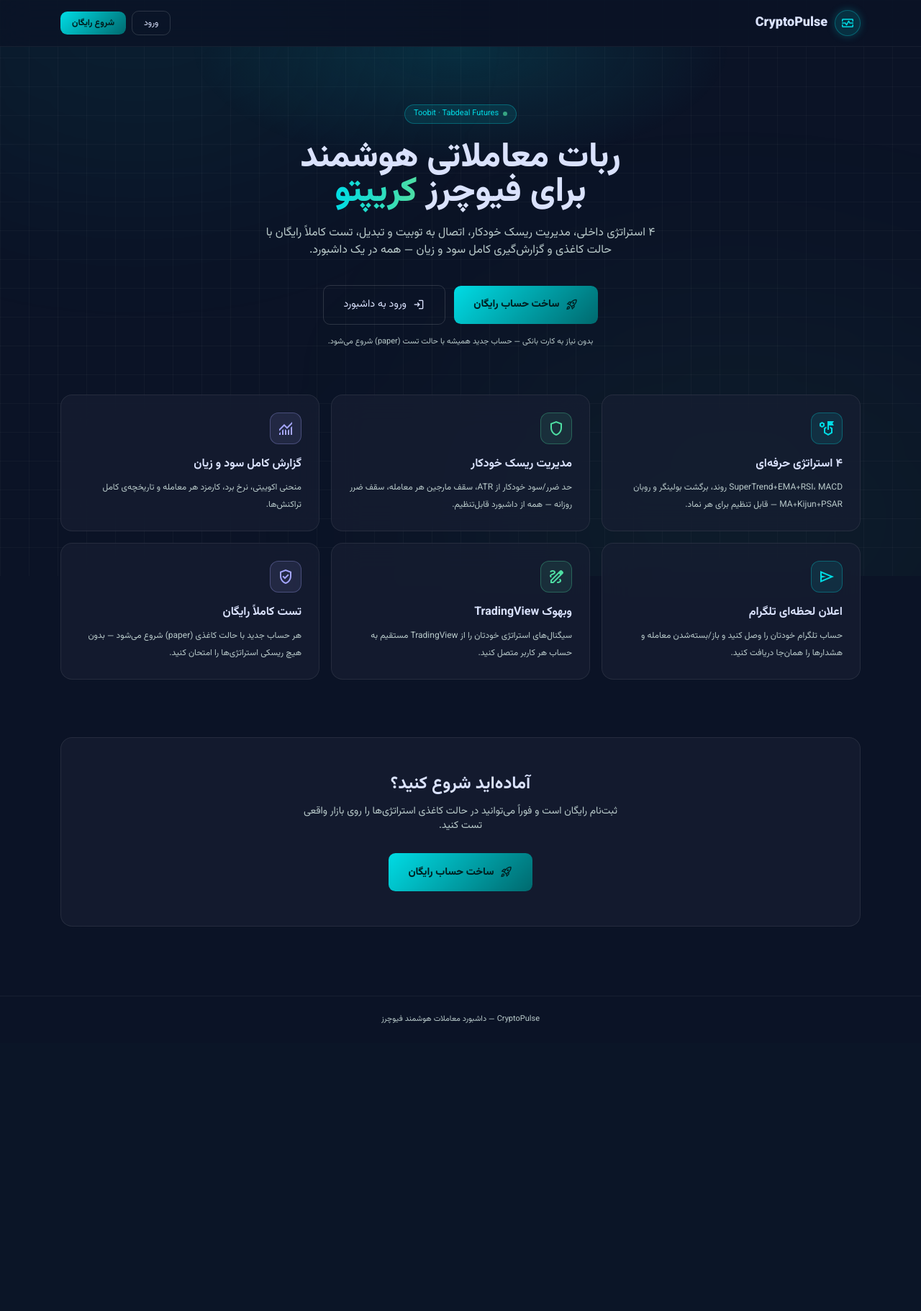
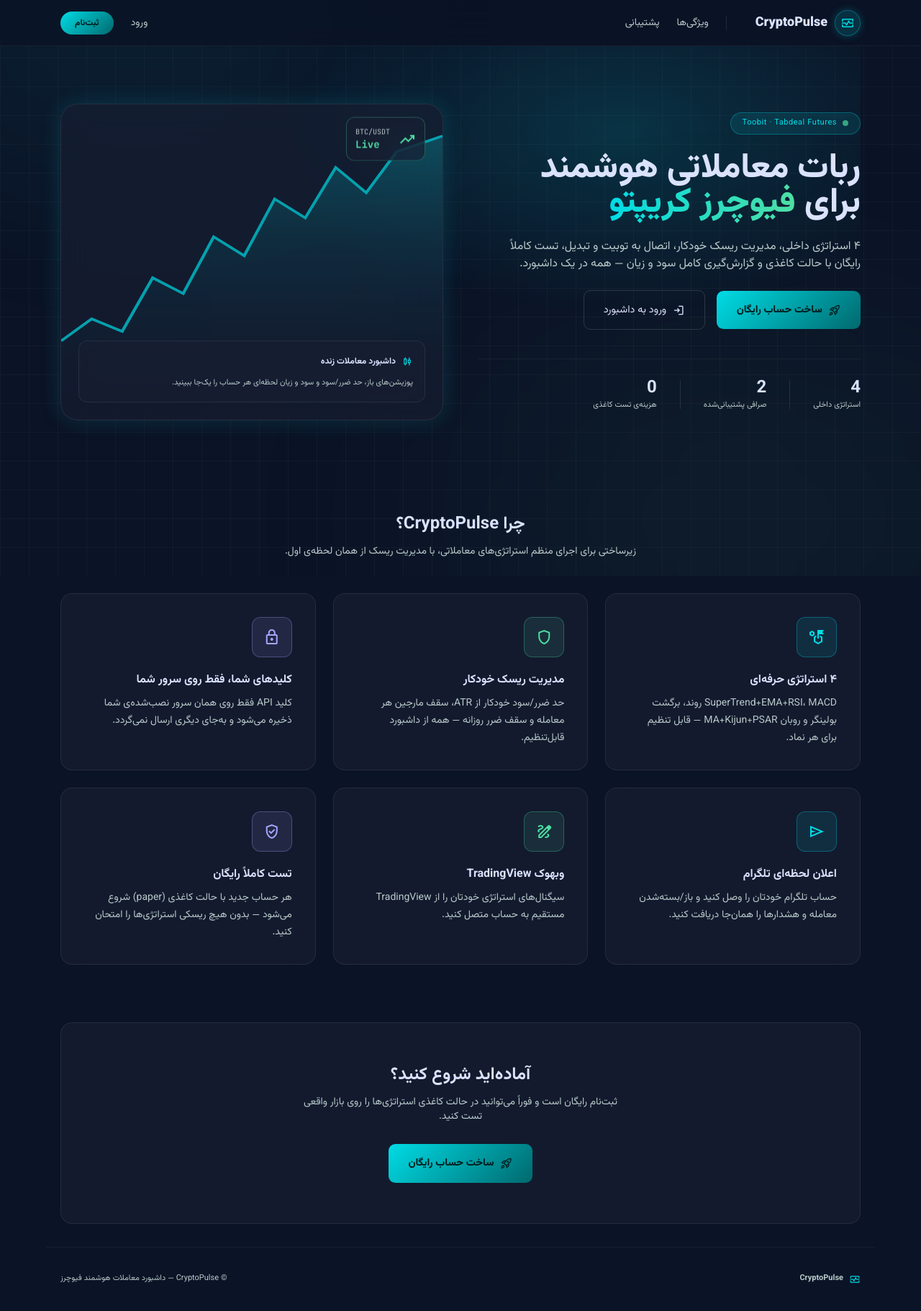
Before and after one commit to For256256/crypto-bot, a FastAPI app: page / in a window 1280 px wide. Shown: the whole page at 72% size. Before the commit the page ends 1422 px from the top, so only its background shows below. Run offline with FastAPI, Linux system fonts and the light colour scheme; some libraries are stand-ins or nearby versions.

Commit message:
style: match landing page layout to the provided mockup more closely (#31)
Follow-up to the CryptoPulse rebrand - the user shared a screenshot of
the actual Stitch mockup (nav bar, two-column hero with a chart visual,
stat badges, feature-card grid, "top bots" showcase) and asked for a
closer visual match.

Rebuilt to mirror that layout: a proper nav bar (logo, feature anchor
link, support link, login/signup), a two-column hero (headline + CTAs
on one side, a glass panel with an abstract chart line and a floating
"BTC/USDT" ticker card on the other), and a 6-card feature grid.

The mockup's "Top Bots" marketplace section and its $2.4B+/15K+ stat
badges were fabricated numbers for a subscribe-to-a-bot marketplace
feature that doesn't exist in this product - confirmed with the user
not to publish those as real. Replaced the stat badges with true facts
(4 strategies, 2 exchanges, free paper testing) and dropped the fake
bot cards entirely in favor of the existing truthful feature grid and
CTA section.

Co-authored-by: Claude <noreply@anthropic.com>

```diff
--- a/app/templates/landing.html
+++ b/app/templates/landing.html
@@ -34,8 +34,11 @@ tailwind.config = { theme: { extend: { colors: {
   }
   .btn-ghost-lg:hover { background: rgba(0,220,229,.08); border-color: #00dce555; }
   .text-gradient { background: linear-gradient(90deg, #00dce5, #4edea3); -webkit-background-clip: text; background-clip: text; -webkit-text-fill-color: transparent; }
-  .hero-glow { position: absolute; inset: 0; z-index: -1; pointer-events: none; background: radial-gradient(60% 50% at 50% 0%, rgba(0,220,229,.14), transparent 70%); }
+  .hero-glow { position: absolute; inset: 0; z-index: -1; pointer-events: none; background: radial-gradient(60% 60% at 70% 20%, rgba(0,220,229,.16), transparent 70%); }
   .bg-grid { background-size: 40px 40px; background-image: linear-gradient(to right, rgba(255,255,255,.03) 1px, transparent 1px), linear-gradient(to bottom, rgba(255,255,255,.03) 1px, transparent 1px); }
+  .neon-glow { box-shadow: 0 0 30px rgba(0,220,229,.15); }
+  @keyframes floaty { 0%, 100% { transform: translateY(0); } 50% { transform: translateY(-8px); } }
+  .animate-float { animation: floaty 4s ease-in-out infinite; }
 </style>
 </head>
 <body class="min-h-screen overflow-x-hidden">
@@ -44,91 +47,167 @@ tailwind.config = { theme: { extend: { colors: {
   <div class="absolute bottom-[-20%] right-[-10%] w-[60%] h-[60%] rounded-full bg-secondary/5 blur-[150px]"></div>
 </div>
 
-<header class="sticky top-0 z-30 bg-surface/80 backdrop-blur-xl border-b border-white/5">
-  <div class="max-w-6xl mx-auto flex items-center justify-between px-5 py-3.5">
-    <div class="flex items-center gap-2.5">
+<!-- نوار بالا -->
+<nav class="sticky top-0 z-30 bg-surface/80 backdrop-blur-xl border-b border-white/5 h-16 flex items-center">
+  <div class="max-w-6xl mx-auto w-full flex items-center justify-between px-5">
+    <div class="flex items-center gap-6">
+      <a href="/" class="flex items-center gap-2.5">
         <div class="w-9 h-9 rounded-full bg-primary/15 flex items-center justify-center border border-primary/30" style="box-shadow:0 0 12px rgba(0,220,229,.25)">
           <span class="material-symbols-outlined text-primary text-xl">monitor_heart</span>
         </div>
         <span class="font-headline text-lg font-black">CryptoPulse</span>
-    </div>
-    <div class="flex items-center gap-2">
-      <a href="/login" class="btn-ghost-lg !py-2 !px-4 text-xs">ورود</a>
-      <a href="/register" class="btn-gradient !py-2 !px-4 text-xs">شروع رایگان</a>
+      </a>
+      <div class="hidden md:flex gap-6 items-center mr-4 pr-6 border-r border-white/10">
+        <a class="text-on-surface-variant text-sm hover:text-primary transition-colors" href="#features">ویژگی‌ها</a>
+        <a class="text-on-surface-variant text-sm hover:text-primary transition-colors" href="/support">پشتیبانی</a>
       </div>
     </div>
-</header>
+    <div class="flex items-center gap-3">
+      <a href="/login" class="text-on-surface-variant hover:text-primary transition-colors text-sm px-3 py-2">ورود</a>
+      <a href="/register" class="btn-gradient !py-2 !px-5 text-xs !rounded-full">ثبت‌نام</a>
+    </div>
+  </div>
+</nav>
 
-<section class="relative max-w-4xl mx-auto px-5 pt-20 pb-16 text-center">
+<main class="max-w-6xl mx-auto px-5">
+  <!-- هیرو -->
+  <section class="relative min-h-[70vh] flex flex-col md:flex-row items-center justify-between gap-12 py-16 md:py-20">
     <div class="hero-glow"></div>
-  <span class="inline-flex items-center gap-1.5 text-[11px] text-primary bg-primary/10 border border-primary/30 rounded-full px-3 py-1 mb-6">
-    <span class="w-1.5 h-1.5 rounded-full bg-secondary animate-pulse"></span> Toobit · Tabdeal Futures
-  </span>
-  <h1 class="font-headline text-3xl md:text-5xl font-extrabold leading-tight mb-5">
-    ربات معاملاتی هوشمند<br>برای فیوچرز <span class="text-gradient">کریپتو</span>
+    <div class="w-full md:w-1/2 flex flex-col gap-6 text-center md:text-right">
+      <div class="inline-flex items-center gap-2 bg-primary/10 border border-primary/30 rounded-full px-4 py-1.5 w-fit mx-auto md:mx-0">
+        <span class="w-2 h-2 rounded-full bg-secondary animate-pulse"></span>
+        <span class="text-[11px] text-primary tracking-wider">Toobit · Tabdeal Futures</span>
+      </div>
+      <h1 class="font-headline text-3xl md:text-5xl font-extrabold leading-tight">
+        ربات معاملاتی هوشمند<br>برای <span class="text-gradient">فیوچرز کریپتو</span>
       </h1>
-  <p class="text-on-surface-variant text-sm md:text-base max-w-xl mx-auto mb-9 leading-8">
+      <p class="text-on-surface-variant text-sm md:text-base max-w-lg mx-auto md:mx-0 leading-relaxed">
         ۴ استراتژی داخلی، مدیریت ریسک خودکار، اتصال به توبیت و تبدیل، تست کاملاً رایگان با
         حالت کاغذی و گزارش‌گیری کامل سود و زیان — همه در یک داشبورد.
       </p>
-  <div class="flex flex-col sm:flex-row items-center justify-center gap-3">
-    <a href="/register" class="btn-gradient flex items-center gap-2">
+      <div class="flex flex-col sm:flex-row items-center gap-4 justify-center md:justify-start">
+        <a href="/register" class="w-full sm:w-auto btn-gradient flex items-center justify-center gap-2">
           <span class="material-symbols-outlined text-lg">rocket_launch</span> ساخت حساب رایگان
         </a>
-    <a href="/login" class="btn-ghost-lg flex items-center gap-2">
+        <a href="/login" class="w-full sm:w-auto btn-ghost-lg flex items-center justify-center gap-2">
           <span class="material-symbols-outlined text-lg">login</span> ورود به داشبورد
         </a>
       </div>
-  <p class="text-[11px] text-on-surface-variant mt-4">بدون نیاز به کارت بانکی — حساب جدید همیشه با حالت تست (paper) شروع می‌شود.</p>
-</section>
+      <div class="flex items-center justify-center md:justify-start gap-8 mt-4 border-t border-white/5 pt-6">
+        <div class="flex flex-col">
+          <span class="font-headline text-2xl font-bold mono-num text-right" dir="ltr">4</span>
+          <span class="text-[11px] text-on-surface-variant">استراتژی داخلی</span>
+        </div>
+        <div class="w-px h-10 bg-white/10"></div>
+        <div class="flex flex-col">
+          <span class="font-headline text-2xl font-bold mono-num text-right" dir="ltr">2</span>
+          <span class="text-[11px] text-on-surface-variant">صرافی پشتیبانی‌شده</span>
+        </div>
+        <div class="w-px h-10 bg-white/10"></div>
+        <div class="flex flex-col">
+          <span class="font-headline text-2xl font-bold mono-num text-right" dir="ltr">0</span>
+          <span class="text-[11px] text-on-surface-variant">هزینه‌ی تست کاغذی</span>
+        </div>
+      </div>
+    </div>
 
-<main class="max-w-6xl mx-auto px-5 pb-24 flex flex-col gap-20">
-  <section class="grid grid-cols-1 md:grid-cols-3 gap-4">
-    <div class="glass-card rounded-2xl p-6">
-      <div class="w-11 h-11 rounded-xl bg-primary/10 border border-primary/30 flex items-center justify-center mb-4">
-        <span class="material-symbols-outlined text-primary">strategy</span>
+    <!-- ویژوال هیرو -->
+    <div class="w-full md:w-1/2 relative h-[340px] md:h-[440px] flex items-center justify-center">
+      <div class="absolute inset-0 glass-card neon-glow rounded-3xl overflow-hidden">
+        <svg class="absolute inset-0 w-full h-full opacity-70" preserveAspectRatio="none" viewBox="0 0 100 100">
+          <defs>
+            <linearGradient id="heroGrad" x1="0%" y1="0%" x2="0%" y2="100%">
+              <stop offset="0%" stop-color="#00dce5" stop-opacity="0.35"/>
+              <stop offset="100%" stop-color="#0b1326" stop-opacity="0"/>
+            </linearGradient>
+          </defs>
+          <path d="M0,75 L8,68 L16,72 L24,55 L32,60 L40,42 L48,48 L56,30 L64,36 L72,20 L80,28 L88,15 L100,10 L100,100 L0,100 Z" fill="url(#heroGrad)"/>
+          <path d="M0,75 L8,68 L16,72 L24,55 L32,60 L40,42 L48,48 L56,30 L64,36 L72,20 L80,28 L88,15 L100,10" fill="none" stroke="#00dce5" stroke-width="0.8"/>
+        </svg>
+        <div class="absolute top-6 right-6 glass-card p-3 rounded-xl border-secondary/30 flex items-center gap-3 animate-float">
+          <span class="material-symbols-outlined text-secondary" style="font-variation-settings:'FILL' 1">trending_up</span>
+          <div class="flex flex-col dir-ltr text-left" dir="ltr">
+            <span class="text-[10px] text-on-surface-variant mono-num">BTC/USDT</span>
+            <span class="text-sm font-bold text-secondary mono-num">Live</span>
           </div>
-      <h3 class="font-headline font-bold mb-2">۴ استراتژی حرفه‌ای</h3>
-      <p class="text-on-surface-variant text-xs leading-6">SuperTrend+EMA+RSI، MACD روند، برگشت بولینگر و روبان MA+Kijun+PSAR — قابل تنظیم برای هر نماد.</p>
         </div>
-    <div class="glass-card rounded-2xl p-6">
-      <div class="w-11 h-11 rounded-xl bg-secondary/10 border border-secondary/30 flex items-center justify-center mb-4">
-        <span class="material-symbols-outlined text-secondary">shield</span>
+        <div class="absolute bottom-6 left-6 right-6 glass-card p-4 rounded-xl">
+          <div class="flex items-center gap-2 mb-2">
+            <span class="material-symbols-outlined text-primary text-base">candlestick_chart</span>
+            <span class="text-xs font-bold">داشبورد معاملات زنده</span>
           </div>
-      <h3 class="font-headline font-bold mb-2">مدیریت ریسک خودکار</h3>
-      <p class="text-on-surface-variant text-xs leading-6">حد ضرر/سود خودکار از ATR، سقف مارجین هر معامله، سقف ضرر روزانه — همه از داشبورد قابل‌تنظیم.</p>
+          <p class="text-[11px] text-on-surface-variant leading-5">پوزیشن‌های باز، حد ضرر/سود و سود و زیان لحظه‌ای هر حساب را یک‌جا ببینید.</p>
         </div>
-    <div class="glass-card rounded-2xl p-6">
-      <div class="w-11 h-11 rounded-xl bg-tertiary/10 border border-tertiary/30 flex items-center justify-center mb-4">
-        <span class="material-symbols-outlined" style="color:#a5a6ff">monitoring</span>
       </div>
-      <h3 class="font-headline font-bold mb-2">گزارش کامل سود و زیان</h3>
-      <p class="text-on-surface-variant text-xs leading-6">منحنی اکوییتی، نرخ برد، کارمزد هر معامله و تاریخچه‌ی کامل تراکنش‌ها.</p>
-    </div>
-    <div class="glass-card rounded-2xl p-6">
-      <div class="w-11 h-11 rounded-xl bg-primary/10 border border-primary/30 flex items-center justify-center mb-4">
-        <span class="material-symbols-outlined text-primary">send</span>
-      </div>
-      <h3 class="font-headline font-bold mb-2">اعلان لحظه‌ای تلگرام</h3>
-      <p class="text-on-surface-variant text-xs leading-6">حساب تلگرام خودتان را وصل کنید و باز/بسته‌شدن معامله و هشدارها را همان‌جا دریافت کنید.</p>
-    </div>
-    <div class="glass-card rounded-2xl p-6">
-      <div class="w-11 h-11 rounded-xl bg-secondary/10 border border-secondary/30 flex items-center justify-center mb-4">
-        <span class="material-symbols-outlined text-secondary">draw</span>
-      </div>
-      <h3 class="font-headline font-bold mb-2">وبهوک TradingView</h3>
-      <p class="text-on-surface-variant text-xs leading-6">سیگنال‌های استراتژی خودتان را از TradingView مستقیم به حساب هر کاربر متصل کنید.</p>
-    </div>
-    <div class="glass-card rounded-2xl p-6">
-      <div class="w-11 h-11 rounded-xl bg-tertiary/10 border border-tertiary/30 flex items-center justify-center mb-4">
-        <span class="material-symbols-outlined" style="color:#a5a6ff">verified_user</span>
-      </div>
-      <h3 class="font-headline font-bold mb-2">تست کاملاً رایگان</h3>
-      <p class="text-on-surface-variant text-xs leading-6">هر حساب جدید با حالت کاغذی (paper) شروع می‌شود — بدون هیچ ریسکی استراتژی‌ها را امتحان کنید.</p>
     </div>
   </section>
 
-  <section class="glass-card rounded-2xl p-8 md:p-12 text-center">
+  <!-- ویژگی‌ها -->
+  <section id="features" class="flex flex-col gap-12 py-12">
+    <div class="text-center max-w-2xl mx-auto flex flex-col gap-3">
+      <h2 class="font-headline text-2xl font-bold">چرا CryptoPulse؟</h2>
+      <p class="text-on-surface-variant text-sm">زیرساختی برای اجرای منظم استراتژی‌های معاملاتی، با مدیریت ریسک از همان لحظه‌ی اول.</p>
+    </div>
+    <div class="grid grid-cols-1 md:grid-cols-3 gap-6">
+      <div class="glass-card p-8 rounded-2xl flex flex-col gap-5 group">
+        <div class="w-14 h-14 rounded-xl bg-primary/10 border border-primary/30 flex items-center justify-center group-hover:scale-110 transition-transform">
+          <span class="material-symbols-outlined text-primary text-2xl">strategy</span>
+        </div>
+        <div>
+          <h3 class="font-bold mb-2">۴ استراتژی حرفه‌ای</h3>
+          <p class="text-on-surface-variant text-sm leading-6">SuperTrend+EMA+RSI، MACD روند، برگشت بولینگر و روبان MA+Kijun+PSAR — قابل تنظیم برای هر نماد.</p>
+        </div>
+      </div>
+      <div class="glass-card p-8 rounded-2xl flex flex-col gap-5 group">
+        <div class="w-14 h-14 rounded-xl bg-secondary/10 border border-secondary/30 flex items-center justify-center group-hover:scale-110 transition-transform">
+          <span class="material-symbols-outlined text-secondary text-2xl">shield</span>
+        </div>
+        <div>
+          <h3 class="font-bold mb-2">مدیریت ریسک خودکار</h3>
+          <p class="text-on-surface-variant text-sm leading-6">حد ضرر/سود خودکار از ATR، سقف مارجین هر معامله و سقف ضرر روزانه — همه از داشبورد قابل‌تنظیم.</p>
+        </div>
+      </div>
+      <div class="glass-card p-8 rounded-2xl flex flex-col gap-5 group">
+        <div class="w-14 h-14 rounded-xl bg-tertiary/10 border border-tertiary/30 flex items-center justify-center group-hover:scale-110 transition-transform">
+          <span class="material-symbols-outlined text-2xl" style="color:#a5a6ff">lock</span>
+        </div>
+        <div>
+          <h3 class="font-bold mb-2">کلیدهای شما، فقط روی سرور شما</h3>
+          <p class="text-on-surface-variant text-sm leading-6">کلید API فقط روی همان سرور نصب‌شده‌ی شما ذخیره می‌شود و به‌جای دیگری ارسال نمی‌گردد.</p>
+        </div>
+      </div>
+      <div class="glass-card p-8 rounded-2xl flex flex-col gap-5 group">
+        <div class="w-14 h-14 rounded-xl bg-primary/10 border border-primary/30 flex items-center justify-center group-hover:scale-110 transition-transform">
+          <span class="material-symbols-outlined text-primary text-2xl">send</span>
+        </div>
+        <div>
+          <h3 class="font-bold mb-2">اعلان لحظه‌ای تلگرام</h3>
+          <p class="text-on-surface-variant text-sm leading-6">حساب تلگرام خودتان را وصل کنید و باز/بسته‌شدن معامله و هشدارها را همان‌جا دریافت کنید.</p>
+        </div>
+      </div>
+      <div class="glass-card p-8 rounded-2xl flex flex-col gap-5 group">
+        <div class="w-14 h-14 rounded-xl bg-secondary/10 border border-secondary/30 flex items-center justify-center group-hover:scale-110 transition-transform">
+          <span class="material-symbols-outlined text-secondary text-2xl">draw</span>
+        </div>
+        <div>
+          <h3 class="font-bold mb-2">وبهوک TradingView</h3>
+          <p class="text-on-surface-variant text-sm leading-6">سیگنال‌های استراتژی خودتان را از TradingView مستقیم به حساب متصل کنید.</p>
+        </div>
+      </div>
+      <div class="glass-card p-8 rounded-2xl flex flex-col gap-5 group">
+        <div class="w-14 h-14 rounded-xl bg-tertiary/10 border border-tertiary/30 flex items-center justify-center group-hover:scale-110 transition-transform">
+          <span class="material-symbols-outlined text-2xl" style="color:#a5a6ff">verified_user</span>
+        </div>
+        <div>
+          <h3 class="font-bold mb-2">تست کاملاً رایگان</h3>
+          <p class="text-on-surface-variant text-sm leading-6">هر حساب جدید با حالت کاغذی (paper) شروع می‌شود — بدون هیچ ریسکی استراتژی‌ها را امتحان کنید.</p>
+        </div>
+      </div>
+    </div>
+  </section>
+
+  <!-- دعوت به ثبت‌نام -->
+  <section class="glass-card rounded-2xl p-8 md:p-14 text-center my-8">
     <h2 class="font-headline text-2xl font-bold mb-3">آماده‌اید شروع کنید؟</h2>
     <p class="text-on-surface-variant text-sm mb-7 max-w-md mx-auto">ثبت‌نام رایگان است و فوراً می‌توانید در حالت کاغذی استراتژی‌ها را روی بازار واقعی تست کنید.</p>
     <a href="/register" class="btn-gradient inline-flex items-center gap-2">
@@ -137,8 +216,12 @@ tailwind.config = { theme: { extend: { colors: {
   </section>
 </main>
 
-<footer class="border-t border-white/5 py-6 text-center text-[11px] text-on-surface-variant">
-  CryptoPulse — داشبورد معاملات هوشمند فیوچرز
+<footer class="border-t border-white/5 py-8 px-5 flex flex-col md:flex-row items-center justify-between gap-4 max-w-6xl mx-auto text-[11px] text-on-surface-variant">
+  <div class="flex items-center gap-2">
+    <span class="material-symbols-outlined text-primary text-base">monitor_heart</span>
+    <span class="font-headline font-bold">CryptoPulse</span>
+  </div>
+  <span>© CryptoPulse — داشبورد معاملات هوشمند فیوچرز</span>
 </footer>
 
 </body>
```
Lines whose indentation alone changed are shown as unchanged.
